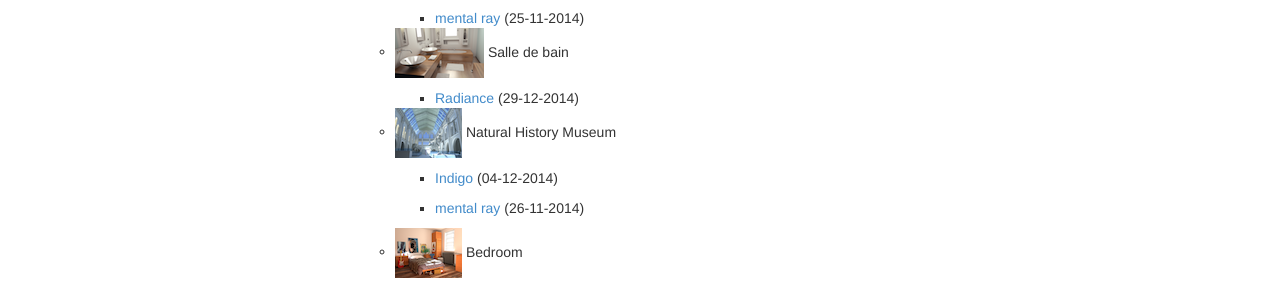
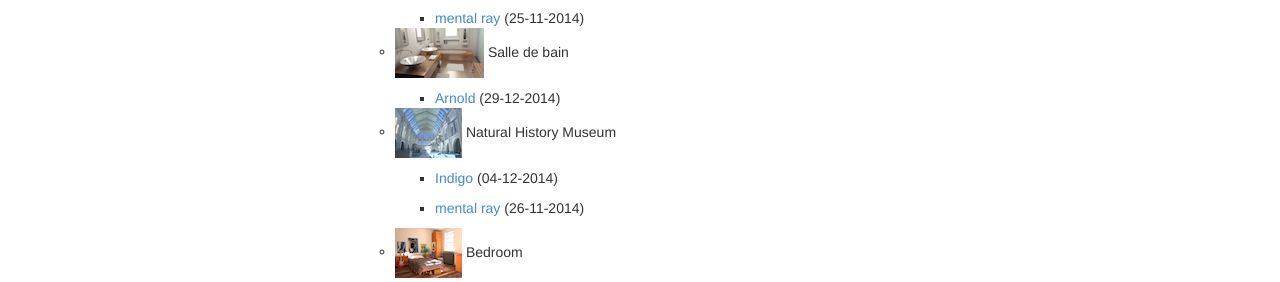
Before and after one commit to wahn/jan_walter_org, a Jekyll site: the page built from download/index.md, in a window 1280 px wide and 900 px high, scrolled down 1640 px. Shown: the part 442-724 px from the top of the window. Built offline with Jekyll 4.4.1, drawn with Linux system fonts in a browser that asks for light colours; Markdown is read by kramdown in place of the engine named in the settings.

Commit message:
Correct download link for salle de bain scene (it's in Arnold file format, not Radiance).

```diff
--- a/download/index.md
+++ b/download/index.md
@@ -137,7 +137,7 @@
 
     - ![Alt Salle de bain][salle_de_bain] Salle de bain
 
-        + [Radiance](https://www.janwalter.org/Download/Scenes/salle_de_bain_rad.tar.gz) (29-12-2014)
+       + [Arnold](https://www.janwalter.org/Download/Scenes/salle_de_bain_ass.tar.gz) (29-12-2014)
 
     - ![Natural History Museum][natural_history_museum] Natural History Museum
 
```
